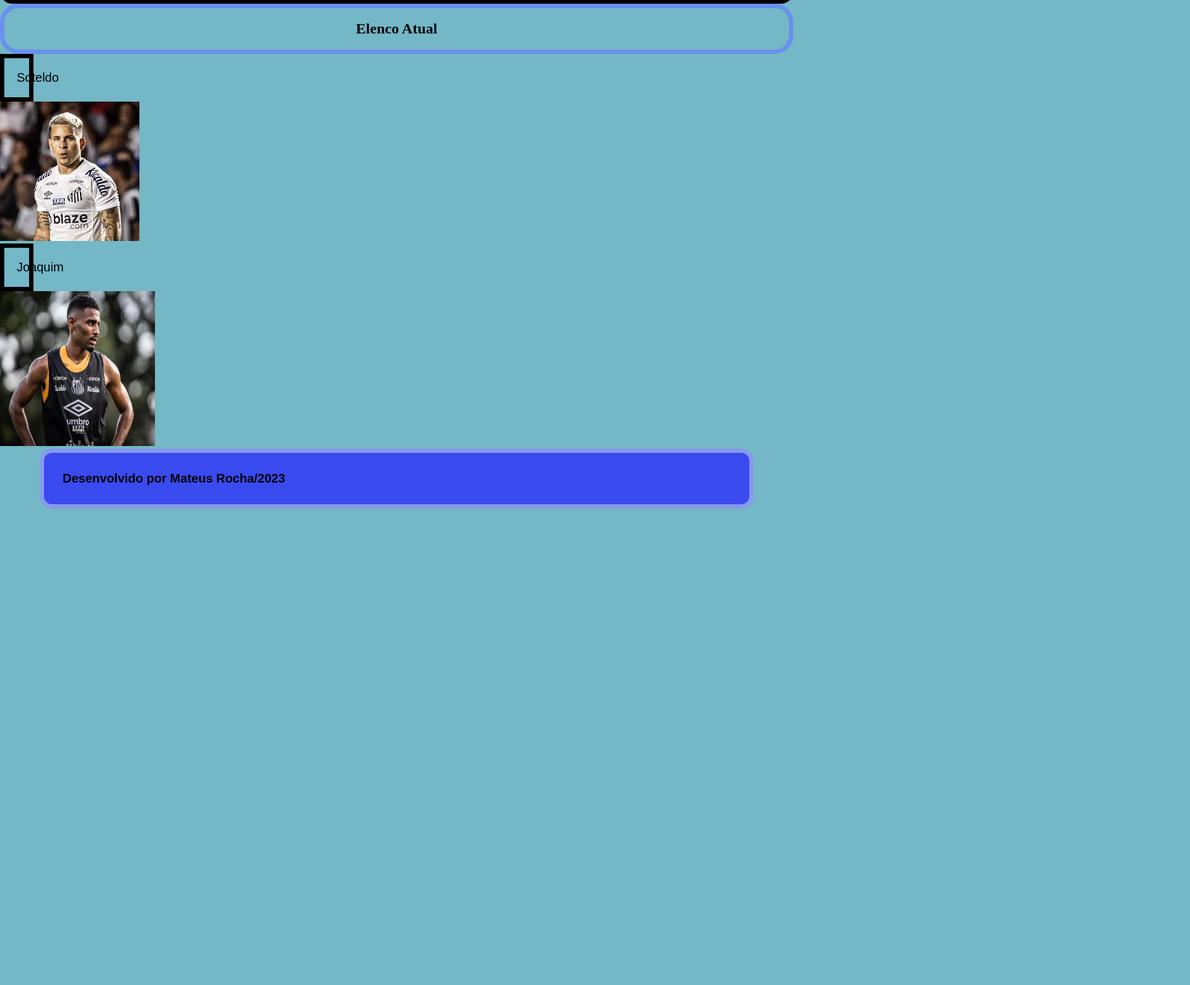
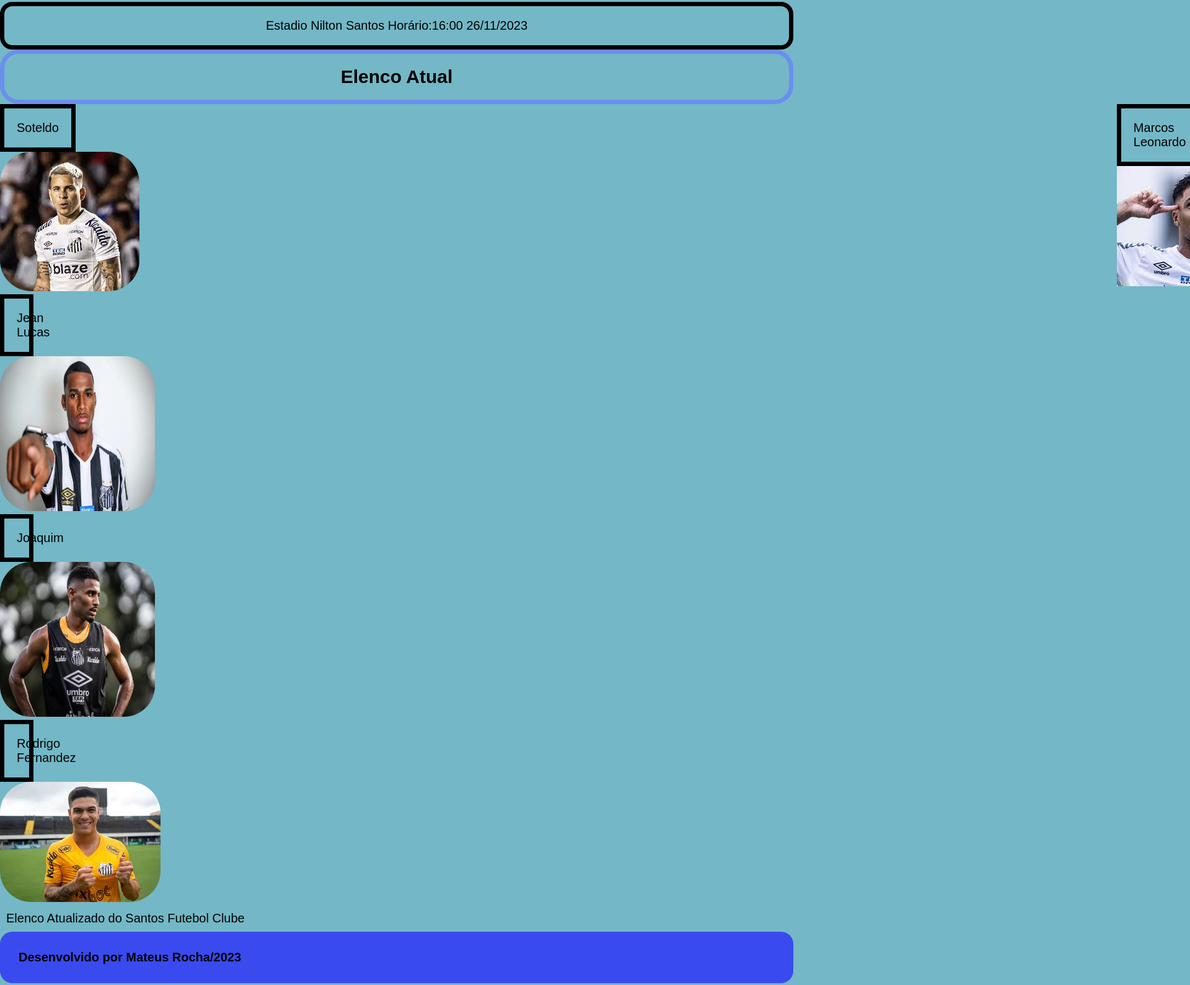
Before and after one commit to MateusRochaMr133/Project-Santos, a plain HTML site: page index.html in a window 1280 px wide. Shown: the part 3787-5377 px from the top of the page at 62% size, 1920 px wide, since content can reach past the window. Before the commit the page ends 4613 px from the top, so only its background shows below. Drawn offline with Linux system fonts and the light colour scheme.

Commit message:
Alterações feitas no projeto

```diff
--- a/index.html
+++ b/index.html
@@ -182,23 +182,49 @@
 
     <div class="top-proximos">
       <h2 class="top-proximos-jogos">Proximos Jogos</h2>
-      <img class="img-jogos" src="./Img/download.jpg" alt="" width="200" height="200">
+      <img class="img-jogos" src="./Img/download.jpg" alt="" width="200" height="200" >
       <img class="img-jogos" src="./Img/Botafogo_de_Futebol_e_Regatas_logo.svg.png" alt="" width="200" height="200">
       <p class="informaçoes-estadio">Estadio Nilton Santos Horário:16:00 26/11/2023</p>
     </div>
 
     <div class="top-elenco">
       <h2 class="elenco-atual">Elenco Atual</h2>
-      <div class="top-bar-imagens">
-        <p class="jogadores-elenco">Soteldo</p>
-        <img src="./Img/soteldo.jfif" alt="" >
+
+      <div class="menu-jogadores-elenco">
+
+        <div class="top-bar-imagens">
+          <p class="jogadores-elenco">Soteldo</p>
+          <img src="./Img/soteldo.jfif" alt="" class="img-soteldo" >
+        </div>
+
+        <div class="top-bar-imagens">
+          <p class="jogadores-elenco">Marcos Leonardo</p>
+          <img class="img-marcos-leonardo" src="./Img/marcos-leonardo.jfif" alt="">
+        </div>
+
+        <div>
+          <p class="jogadores-elenco">João Paulo</p>
+          <img src="./Img/joao-paulo.jfif" alt="" class="img-joao-paulo">
+        </div>
       </div>
 
-      <div>
-        <p class="jogadores-elenco">Joaquim</p>
-        <img class="img-joaquim" src="./Img/joaquim-zagueiro.jpg" alt="">
-      </div>
 
+        <div>
+          <p class="jogadores-elenco">Jean Lucas</p>
+          <img src="./Img/jeanlucas_santos.webp" alt="" class="img-jean-lucas" width="250" height="250">
+        </div>
+
+        <div>
+          <p class="jogadores-elenco">Joaquim</p>
+          <img src="./Img/joaquim-zagueiro.jpg" alt="" class="img-joaquim" width="250" height="250">
+        </div>
+
+        <div>
+          <p class="jogadores-elenco">Rodrigo Fernandez</p>
+          <img src="./Img/rodrigo-fernandez.jfif" alt="" class="img-rodrigo-fernandez">
+        </div>
+
+        <p class="elenco-atualizado">Elenco Atualizado do Santos Futebol Clube</p>
     </div>
 
   </main>
--- a/syle.css/style 1.css
+++ b/syle.css/style 1.css
@@ -9,6 +9,8 @@ body, html {
     margin: 0;
     padding: 0;
     box-sizing: border-box;
+    font-family: Arial, Helvetica, sans-serif;
+    font-size: 20px;
   /*background: linear-gradient(90deg, rgb(13, 161, 230) 0%, rgb(169, 169, 169) 100%);*/
 }
 
@@ -304,25 +306,42 @@ header{
 .top-bar-imagens {
 
 }
+
 .jogadores-elenco {
   border: 7px solid black;
   padding: 20px;
   margin-right: 1680px;
 }
 
+.menu-jogadores-elenco {
+  display: flex;
+
+}
+
+.img-soteldo {
+  border-radius: 50px;
+}
+
 .img-joaquim {
-  width: 250px;
-  height: 250px;
+  border-radius: 50px;
 }
+
+.img-jean-lucas {
+  border-radius: 50px;
+}
+
+.img-rodrigo-fernandez {
+  border-radius: 50px;
+
+}
+
 .top-bar--rodape {
     padding: 20px;
-    margin-left: 5%;
-    margin-right: 5%;
-    border: 7px solid rgb(136, 154, 236);
     border-radius: 20px;
     background-color: rgb(57, 75, 238);
     margin-bottom: 5px;
     text-align: center;
     justify-content: space-around;
     font-weight: bold;
+    align-items: center;
 }
```
